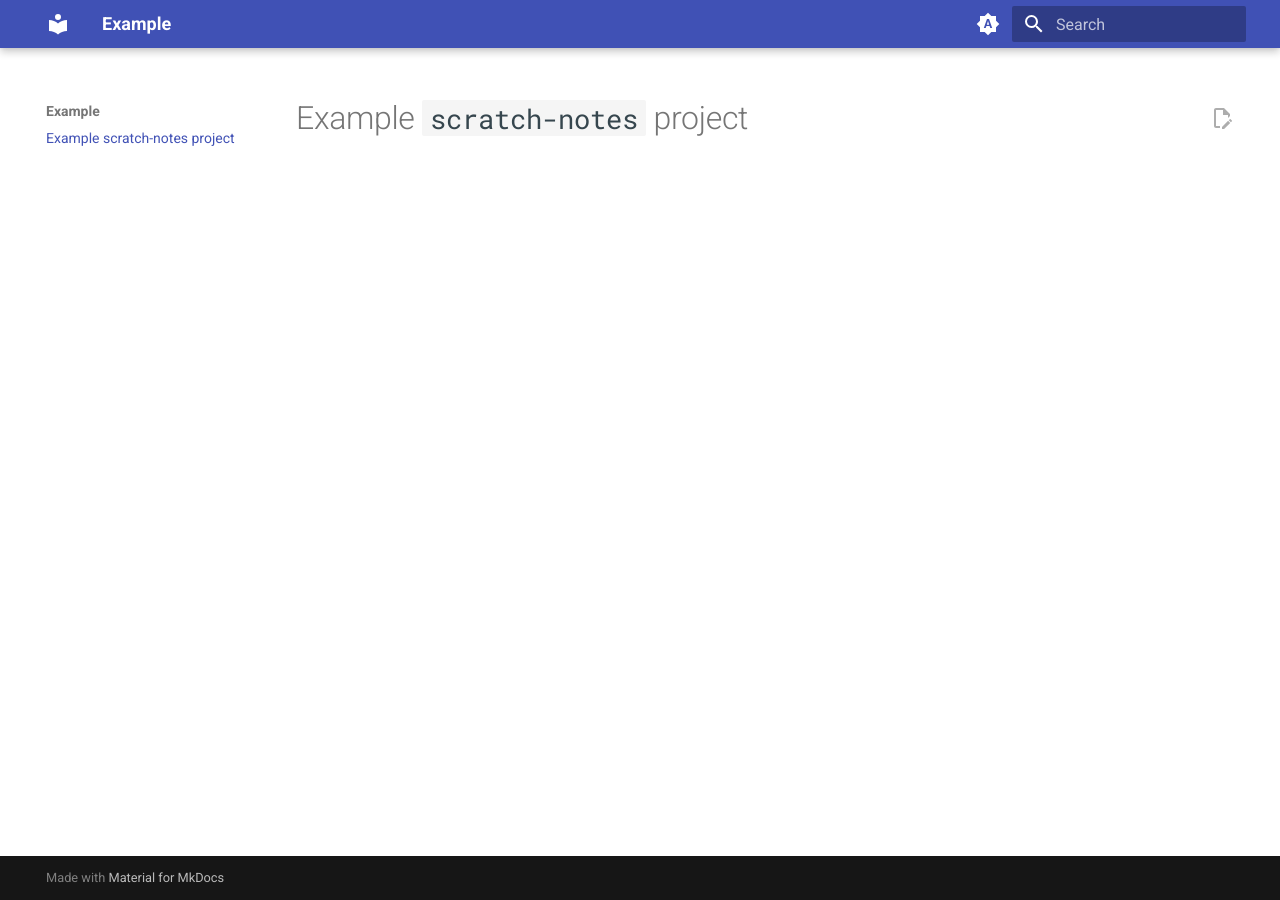
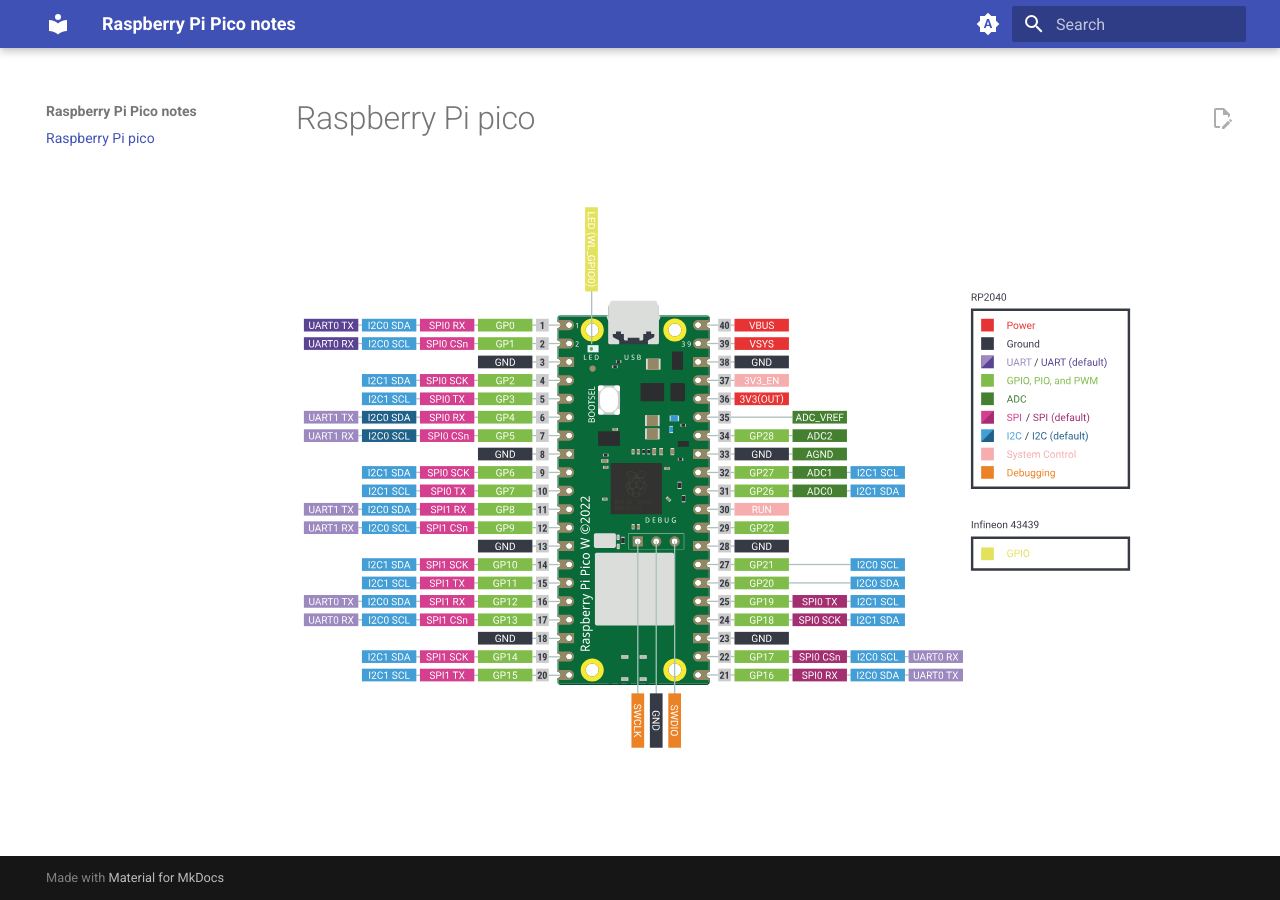
Before and after one commit to jcabrerizo/scratch-notes-rpi-pico, an MkDocs documentation site: the page built from docs/README.md, in a window 1280 px wide. Built offline with MkDocs 1.6.1 and Material for MkDocs 9.7.7, drawn with Linux system fonts in a browser that asks for light colours.

Commit message:
init commit

```diff
--- a/docs/README.md
+++ b/docs/README.md
@@ -1 +1,3 @@
-# Example `scratch-notes` project
+# Raspberry Pi pico
+
+![image](./picow-pinout.svg)
--- a/mkdocs.yml
+++ b/mkdocs.yml
@@ -1,4 +1,4 @@
-site_name: Example
+site_name: Raspberry Pi Pico notes
 docs_dir: docs
 # site_dir: ./site
 # repo_url: https://github.com/user/example
```
Also changed, not shown: README.md (+1 -1 lines), docs/picow-pinout.svg (added).
